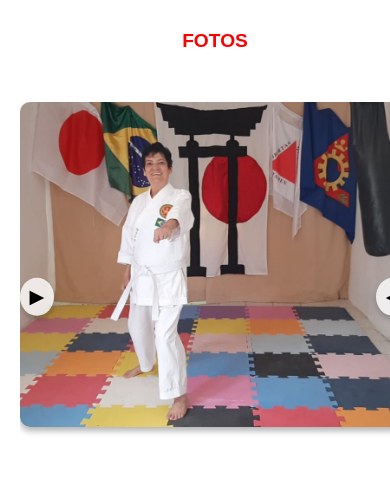
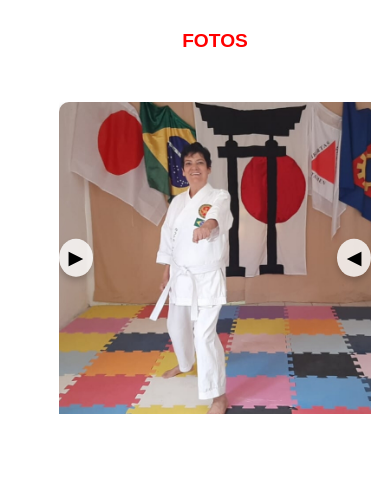
Before and after one commit to PattySousa/MariliaKarateka, a plain HTML site: page galeria.html in a window 390 px wide. Shown: the part 289-778 px from the top of the page. Drawn offline with nearby package versions, Linux system fonts and the light colour scheme.

Commit message:
git commit -m "modificando carousel - galeria.css"

```diff
--- a/style - galeria.css
+++ b/style - galeria.css
@@ -380,8 +380,8 @@ footer {
     }
 
     .carousel-container {
-        width: 100%;
-        max-width: 100vw;
+        width: 80%;
+        max-width: 80%;
         aspect-ratio: 1/1;
         height: auto;
     }
@@ -427,8 +427,8 @@ footer {
     }
 
     .carousel-container {
-        width: 100%;
-        max-width: 100vw;
+        width: 80%;
+        max-width: 80%;
         aspect-ratio: 1/1;
         height: auto;
     }
```
